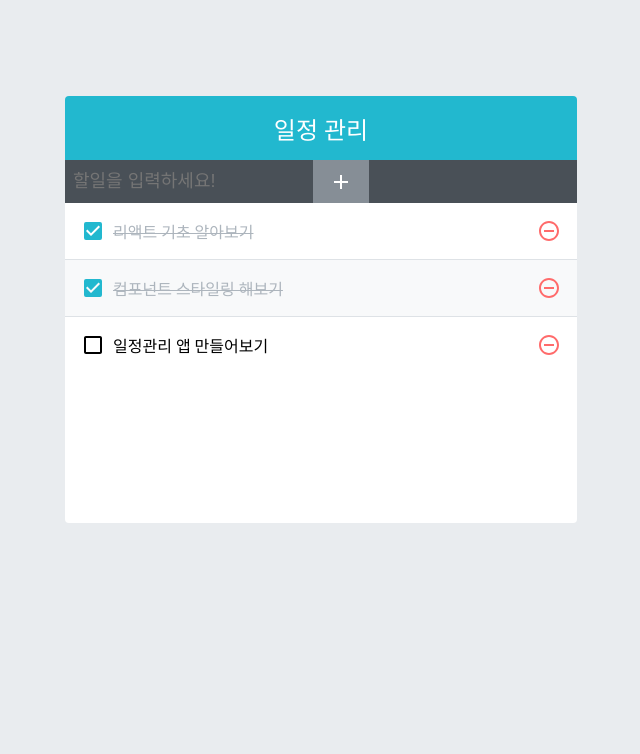
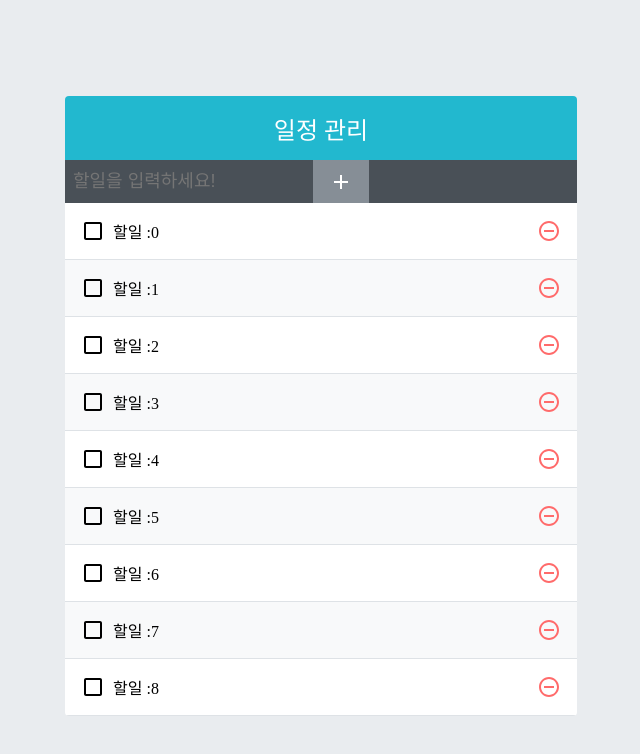
Before and after one commit to yhyem/react-practice, a React (Create React App) app: page / in a window 1280 px wide. Shown: the top 754 px of the page, without its empty margins (319-959 px from the left). Built offline with nearby package versions, Linux system fonts and the light colour scheme.

Commit message:
컴포넌트 성능 최적화 1. useState 함수형 업데이트

```diff
--- a/src/App.js
+++ b/src/App.js
@@ -39,26 +39,23 @@
 //     )
 //   }
 // }
+
+function createBulkTodos() {
+  const array = [];
+  for (let i = 0; i <= 2500; i++) {
+    array.push({
+      id: i,
+      text: `할일 :${i}`,
+      checked: false,
+    });
+  }
+  return array;
+}
+
 const App = () => {
-  const [todos, setTodos] = useState([
-    {
-      id: 1,
-      text: '리액트 기초 알아보기',
-      checked: true,
-    },
-    {
-      id: 2,
-      text: '컴포넌트 스타일링 해보기',
-      checked: true,
-    },
-    {
-      id: 3,
-      text: '일정관리 앱 만들어보기',
-      checked: false,
-    },
-  ])
+  const [todos, setTodos] = useState(createBulkTodos)
 
-  const nextId = useRef(4);
+  const nextId = useRef(2501);
   const onInsert = useCallback(
     text => {
       const todo = {
@@ -66,7 +63,7 @@
         text,
         checked: false,
       };
-      setTodos(todos.concat(todo));
+      setTodos(todos => todos.concat(todo));
       nextId.current += 1;
     },
     [todos],
@@ -74,14 +71,14 @@
 
   const onRemove = useCallback(
     id => {
-      setTodos(todos.filter(todo => todo.id !== id));
+      setTodos(todos => todos.filter(todo => todo.id !== id));
     },
     [todos],
   );
 
   const onToggle = useCallback(
     id => {
-      setTodos(
+      setTodos(todos =>
         todos.map(todo =>
           todo.id === id ? { ...todo, checked: !todo.checked } : todo),
       );
--- a/src/TodoApp/TodoListItem.js
+++ b/src/TodoApp/TodoListItem.js
@@ -22,4 +22,4 @@
     );
 };
 
-export default TodoListItem;
+export default React.memo(TodoListItem);
```
